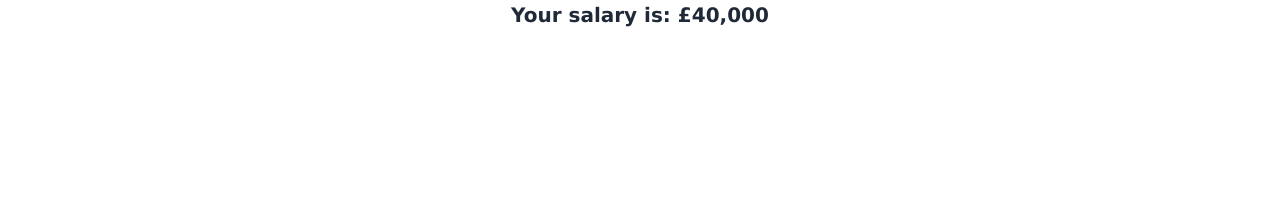
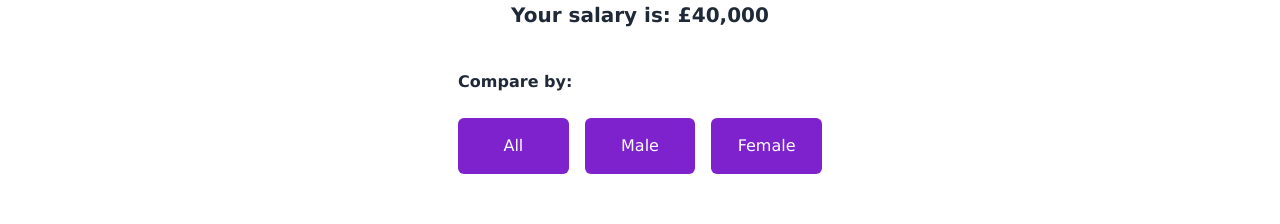
Before and after one commit to jenniredfield/salary-compare-fe, a React (Create React App) app: page /results in a window 1280 px wide. Shown: the part 310-534 px from the top of the page. Built offline with nearby package versions, Linux system fonts and the light colour scheme.

Commit message:
Added active states

```diff
--- a/src/FormPage.jsx
+++ b/src/FormPage.jsx
@@ -47,7 +47,6 @@ export const FormPage = () => {
       companySize: "",
       industry: "",
       email: "",
-      // fruit: "",
     },
   });
 
--- a/src/Landing.jsx
+++ b/src/Landing.jsx
@@ -3,25 +3,7 @@ import { SectionContainer } from "./components/SectionContainer";
 import { Button } from "./components/Button";
 import { Layout } from "./components/Layout";
 import { APP_NAME } from "./constants/constants";
-import { motion } from "framer-motion";
 import { SlideUp } from "./components/SlideUp";
-
-const cardVariants = {
-  offscreen: {
-    y: 100,
-    opacity: 0,
-  },
-  onscreen: {
-    y: 0,
-    opacity: 1,
-    // rotate: -10,
-    transition: {
-      type: "spring",
-      bounce: 0.4,
-      duration: 0.8,
-    },
-  },
-};
 
 export const Landing = () => {
   const navigate = useNavigate();
@@ -39,7 +21,6 @@ export const Landing = () => {
       </div>
       <SectionContainer>
         <div className="flex flex-col gap-[20px] justify-center items-center">
-          {/* <h1 className="text-[60px] text-bold">💸 {APP_NAME} 💸</h1> */}
           <SlideUp>
             <h2 className="font-bold text-xl mb-6">Bridge the Wage Gap</h2>
             <p className="max-w-[600px]  mb-10">
--- a/src/Results.jsx
+++ b/src/Results.jsx
@@ -1,11 +1,24 @@
+import { useState } from "react";
 import { useNavigate } from "react-router-dom";
+import GaugeComponent from "react-gauge-component";
 import { SectionContainer } from "./components/SectionContainer";
-import GaugeComponent from "react-gauge-component";
 import { Layout } from "./components/Layout";
 import { SlideUp } from "./components/SlideUp";
+import { Button } from "./components/Button";
+
+const BUTTON_OPTIONS = [
+  { id: "all", text: "All" },
+  { id: "male", text: "Male" },
+  { id: "female", text: "Female" },
+];
 
 export const Results = () => {
+  const [comparer, setComparer] = useState("all"); // all | female | male
   const navigate = useNavigate();
+
+  const onToggle = (id) => {
+    setComparer(id);
+  };
 
   return (
     <Layout>
@@ -21,8 +34,6 @@ export const Results = () => {
                 style: {
                   fontSize: "35px",
                   fill: "#000",
-                  // textShadow:
-                  //   "black 1px 1px 0px, black 0px 0px 2.5em, black 0px 0px 0.2em",
                 },
               },
             }}
@@ -44,6 +55,21 @@ export const Results = () => {
             </h2>
             <h2 className="font-bold text-[20px]">Your salary is: £40,000</h2>
           </div>
+          <div className="mt-[40px]">
+            <h2 className="mb-6 font-bold">Compare by:</h2>
+            <div className="flex gap-4">
+              {BUTTON_OPTIONS.map((option) => {
+                return (
+                  <Button
+                    onClick={() => onToggle(option.id)}
+                    active={option.id === comparer}
+                  >
+                    {option.text}
+                  </Button>
+                );
+              })}
+            </div>
+          </div>
         </SlideUp>
       </SectionContainer>
     </Layout>
--- a/src/components/Button.jsx
+++ b/src/components/Button.jsx
@@ -1,7 +1,14 @@
-export const Button = ({ onClick, children, type = "button" }) => {
+export const Button = ({
+  onClick,
+  children,
+  type = "button",
+  active = true,
+}) => {
   return (
     <button
-      className="bg-purple-700 text-white px-6 py-4 rounded-md w-full hover:opacity-50 transition-all duration-200"
+      className={`bg-purple-700 text-white px-6 py-4 rounded-md w-full hover:opacity-50 transition-all duration-200 ${
+        active ? "bg-purple-700" : "bg-purple-400"
+      }`}
       onClick={onClick}
       type={type}
     >
```
